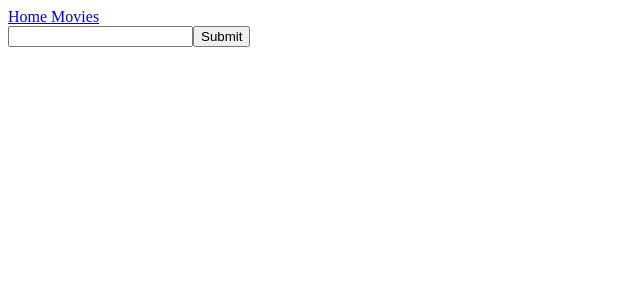
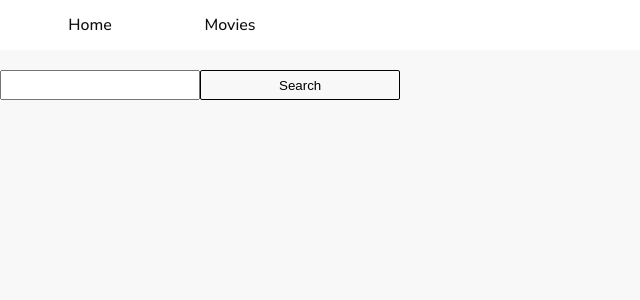
Before and after one commit to Kacper99999/goit-react-hw-05-movies, a React (Vite) app: page /movies in a window 1280 px wide. Shown: the top 300 px of the page, without its empty margins (0-640 px from the left). Built offline with nearby package versions, Linux system fonts and the light colour scheme.

Commit message:
Homework 5

```diff
--- a/src/components/App.jsx
+++ b/src/components/App.jsx
@@ -1,27 +1,27 @@
-import {Routes, Route} from "react-router-dom";
-import {lazy} from "react";
+import { Routes, Route } from "react-router-dom";
+import { lazy, Suspense } from "react";
 const Home = lazy(() => import("../pages/Home"));
-import Movies from '/src/pages/Movies';
-import MovieModal from '/src/components/MovieModal'
-import Cast from '/src/components/Cast';
-import Reviews from '/src/components/Reviews';
-import SharedLayout from "/src/components/SharedLayout";
-
+const Movies = lazy(() => import('/src/pages/Movies'));
+const MovieDetails = lazy(() => import('/src/components/MovieDetails'));
+const Cast = lazy (() => import('/src/components/Cast'));
+const Reviews = lazy (() => import('/src/components/Reviews'));
+const SharedLayout = lazy (() => import("/src/components/SharedLayout"));
+import "/src/components/Styles.scss";
 
 function App() {
   return (
     <>
-    <SharedLayout />
-      <Routes>
-        <Route index element={<Home />}></Route>
-        <Route path="movies" element={<Movies />}></Route>
-        <Route path="movies/:id" element={<MovieModal />}>
-        <Route path="cast" element={<Cast />}></Route>
-        <Route path="reviews" element={<Reviews />}></Route>
-        </Route>
-      </Routes>
-
-
+      <SharedLayout />
+      <Suspense fallback={<div>Loading...</div>}>
+        <Routes>
+          <Route index element={<Home />} />
+          <Route path="movies" element={<Movies />} />
+          <Route path="movies/:id" element={<MovieDetails />}>
+            <Route path="cast" element={<Cast />} />
+            <Route path="reviews" element={<Reviews />} />
+          </Route>
+        </Routes>
+      </Suspense>
     </>
   );
 }
--- a/src/components/Cast.jsx
+++ b/src/components/Cast.jsx
@@ -2,7 +2,7 @@ import React from "react";
 import { useState, useEffect } from "react";
 import { useParams } from "react-router-dom";
 import axios from "axios";
-
+import "/src/components/Styles.scss";
 
 const api_key = "b942b8bf626a04f48b07153a95ee51a0";
 
--- a/src/components/MovieModal.jsx
+++ b/src/components/MovieDetails.jsx
@@ -1,14 +1,14 @@
 import React from "react";
 import { useEffect, useState } from "react";
-import { useParams, Link, Outlet, useNavigate, useLocation, useSearchParams } from "react-router-dom";
+import { useParams, Link, Outlet, useLocation } from "react-router-dom";
 import axios from "axios";
+import "/src/components/Styles.scss";
 
 const api_key = "b942b8bf626a04f48b07153a95ee51a0";
 
-const MovieModal = () => {
+const MovieDetails = () => {
     const {id} = useParams();
     const [movie, setMovie] = useState(null);
-    const navigate = useNavigate();
     const location = useLocation();
     const backLinkHref = location.state?.from ?? "/";
 
@@ -40,4 +40,4 @@ const MovieModal = () => {
       );
 };
 
-export default MovieModal;
+export default MovieDetails;
--- a/src/components/Reviews.jsx
+++ b/src/components/Reviews.jsx
@@ -1,6 +1,7 @@
 import { useState, useEffect } from "react";
 import { useParams } from "react-router-dom";
 import axios from 'axios';
+import "/src/components/Styles.scss";
 
 const api_key = "b942b8bf626a04f48b07153a95ee51a0";
 
--- a/src/components/SharedLayout.jsx
+++ b/src/components/SharedLayout.jsx
@@ -1,8 +1,10 @@
 import React from "react";
 import { Link } from "react-router-dom";
+import "/src/components/Styles.scss";
+
 const SharedLayout = () => {
     return(
-        <nav>
+        <nav className="header">
             <Link to="/" > Home </Link>
             <Link to="/movies">Movies</Link>
         </nav>
--- /dev/null
+++ b/src/components/Styles.scss
@@ -0,0 +1,106 @@
+@import url('https://fonts.googleapis.com/css2?family=Nunito+Sans:ital,opsz,wght@0,6..12,200..1000;1,6..12,200..1000&display=swap');
+
+* {
+    margin: 0;
+    padding: 0;
+    box-sizing: border-box;
+}
+
+
+body {
+    font-family: 'Nunito Sans', sans-serif;
+    font-weight: 500;
+    list-style: none;
+    background-color: #f8f8f8;
+}
+a{
+    text-decoration: none;
+}
+a:hover{
+    color:  #FFD700;
+}
+ul{
+    list-style: none;
+}
+
+.header{
+    width: 100%;
+    height: 50px;
+    display: flex;
+    align-items: center;
+    padding-left: 40px;
+    gap: 40px;
+    margin-bottom: 20px;
+    margin-top: 0px;
+    background-color: #ffffff;
+}
+
+.header > a{
+    display: flex;
+    align-items: center;
+    justify-content: center;
+    width: 100px;
+    height: 100%;
+
+    color: rgb(13, 14, 16);
+    text-decoration: none;
+    position: relative;
+    transition: color 0.3s ease;
+}
+
+
+a::after {
+    content: '';
+    position: absolute;
+    left: 0;
+    bottom: 0px;
+    width: 100%;
+    height: 2px;
+    background-color: #FFD700;
+    transform: scaleX(0);
+    transition: transform 0.3s ease;
+}
+
+
+a:hover::after {
+    transform: scaleX(1);
+}
+
+
+.header > a:hover{
+    background-color: #001F3F;
+    color: #FFD700;
+    border-radius: 1px;
+}
+
+
+//__________________________________________________________//
+
+.search{
+    display: flex;
+    width: 400px;
+    height: 30px;
+    align-items: center;
+}
+
+.search input{
+    width: 300px;
+    height: 100%
+}
+
+.search :first-child{
+    height: 100%;
+}
+
+.search :last-child{
+        background-color: #f8f8f8;
+        border: 1px black solid;
+        border-radius: 2px;
+        font-weight: 500;
+        transition: background-color 0.3s, color 0.3s;
+}
+
+.search > :last-child:hover {
+    background-color: #001F3F;
+    color: #FFD700;
+}
--- a/src/pages/Home.jsx
+++ b/src/pages/Home.jsx
@@ -1,7 +1,7 @@
 import React, {useEffect, useState} from "react";
 import { Link } from "react-router-dom";
 import { fetchMoves } from "/src/components/apiTrending";
-
+import "/src/components/Styles.scss";
 
 const Home = () => {
     const [movies, setMovies] = useState([]);
--- a/src/pages/Movies.jsx
+++ b/src/pages/Movies.jsx
@@ -1,6 +1,7 @@
 import React, { useEffect, useState } from "react";
-import { Outlet, Link, useSearchParams} from "react-router-dom";
+import {  Link, useSearchParams} from "react-router-dom";
 import axios from "axios";
+import "/src/components/Styles.scss";
 
 const api_key = "b942b8bf626a04f48b07153a95ee51a0";
 
@@ -24,9 +25,9 @@ const Movies = () => {
 
     return (
         <div>
-            <form onSubmit={onSubmit}>
+            <form className="search" onSubmit={onSubmit}>
             <input type="text"/>
-            <input type="submit"/>
+            <input type="submit" value="Search"/>
             </form>
             <ul>
                 {movies.map((movie) => (
```
